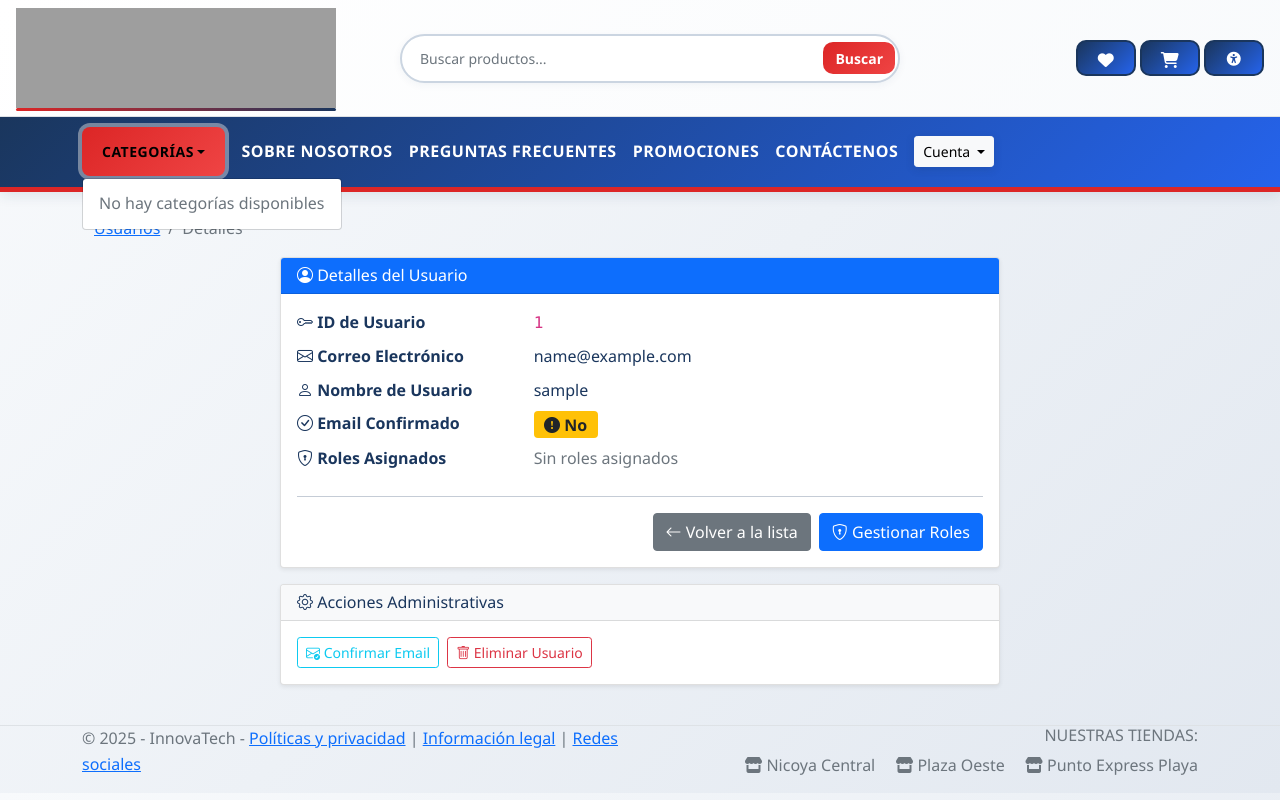
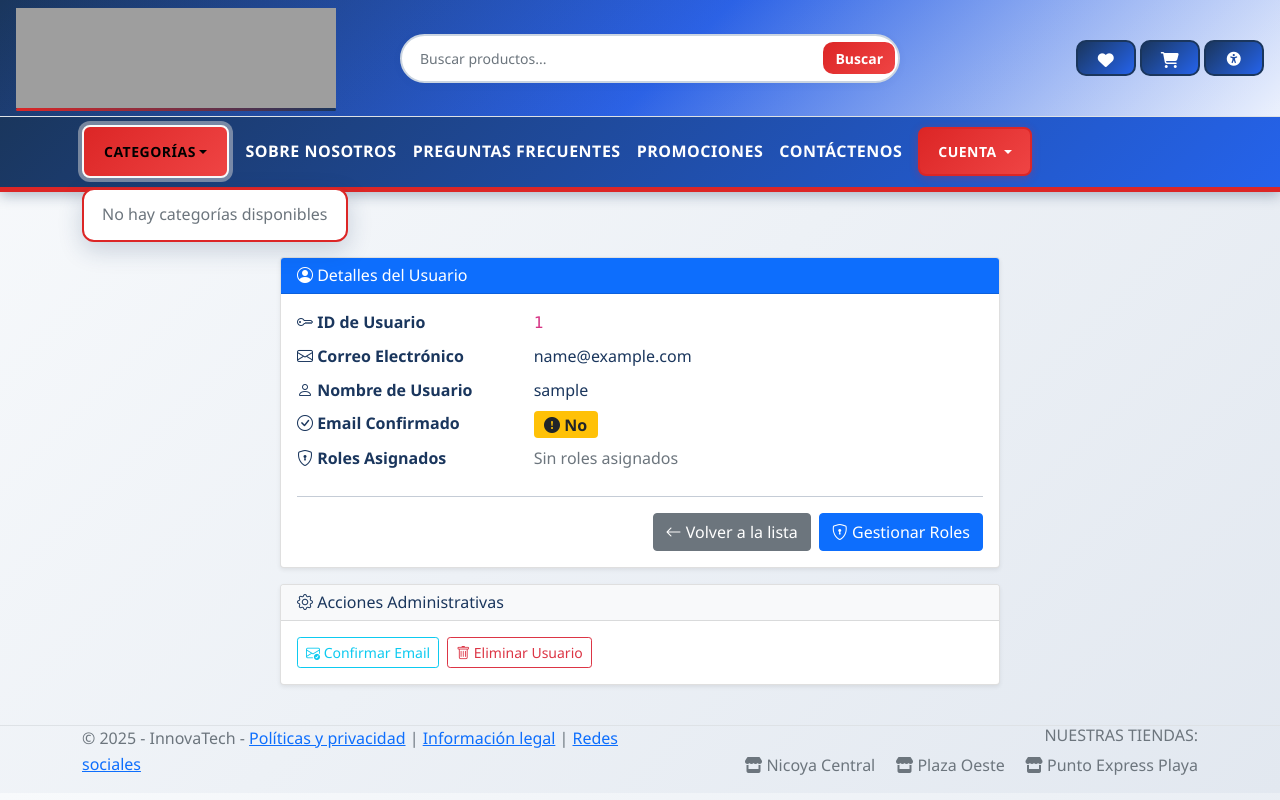
Before and after one commit to 999EMMANUEL/Ecommerce_MVC, an ASP.NET Core app: page /AdminUsers/Details/1 in a window 1280 px wide, after a click on "CATEGORÍAS". Run offline with ASP.NET Core 8, Linux system fonts and the light colour scheme; the visitor is signed in with stand-in values (Sample User, id 1); data that the repository does not hold is empty; some libraries are stand-ins or nearby versions; grey boxes are pictures that could not be loaded.

Commit message:
Corregir problemas de responsividad y estilos de desplegables
- Arreglada responsividad de dropdowns (categorías, login, admin) que aparecían cortados
- Unificado estilo del desplegable de login con el de categorías
- Añadidos gradientes y efectos hover a todos los desplegables
- Aplicados tonos del logo (azul marino #1a365d y rojo #dc2626) al header
- Mejorados estilos de dropdown-items con bordes y transiciones
- Añadido overflow visible a navegación para evitar que se corten los menús
- Implementados media queries específicos para dropdowns en móviles y tablets
- Añadidos z-index y posicionamiento adecuado para todos los tamaños de pantalla

```diff
--- a/ProyectoEcommerce/wwwroot/css/style.css
+++ b/ProyectoEcommerce/wwwroot/css/style.css
@@ -16,9 +16,9 @@ body {
 
 /* Header Styles */
 header {
-    background: linear-gradient(135deg, #ffffff 0%, #f8fafc 100%);
+    background: linear-gradient(135deg, #1a365d 0%, #2563eb 50%, #ffffff 100%);
     border-bottom: 3px solid #dc2626;
-    box-shadow: 0 4px 12px rgba(26, 54, 93, 0.1);
+    box-shadow: 0 4px 12px rgba(26, 54, 93, 0.3);
 }
 
 .header-top {
@@ -28,6 +28,7 @@ header {
     justify-content: space-between;
     flex-wrap: wrap;
     gap: 25px;
+    background: linear-gradient(135deg, rgba(26, 54, 93, 0.05) 0%, rgba(220, 38, 38, 0.03) 50%, rgba(255, 255, 255, 0.1) 100%);
 }
 
 .logo {
@@ -140,12 +141,17 @@ header {
     background: linear-gradient(135deg, #1a365d 0%, #2563eb 100%);
     padding: 0 20px;
     border-bottom: 2px solid #dc2626;
+    overflow: visible;
+    position: relative;
+    z-index: 1000;
 }
 
 .nav-container {
     display: flex;
     align-items: center;
     gap: 35px;
+    overflow: visible;
+    position: relative;
 }
 
 .categories-dropdown {
@@ -154,7 +160,7 @@ header {
 
 .categories-btn {
     background: linear-gradient(135deg, #dc2626 0%, #ef4444 100%);
-    border: none;
+    border: 2px solid #dc2626;
     color: white;
     padding: 14px 20px;
     font-size: 14px;
@@ -170,8 +176,9 @@ header {
     .categories-btn:hover {
         background: linear-gradient(135deg, #ffffff 0%, #f8fafc 100%);
         color: #1a365d;
+        border-color: #1a365d;
         transform: translateY(-2px);
-        box-shadow: 0 4px 15px rgba(255, 255, 255, 0.4);
+        box-shadow: 0 4px 15px rgba(26, 54, 93, 0.4);
     }
 
 .dropdown-content {
@@ -797,74 +804,198 @@ header {
 
 
 
-/* Estilos para el dropdown de cuenta */
-#accountMenu {
+/* ============================================
+   ESTILOS UNIFICADOS PARA TODOS LOS DROPDOWNS
+   ============================================ */
+
+/* Botones de dropdowns - Estilo unificado */
+#accountMenu,
+#adminMenu {
+    background: linear-gradient(135deg, #dc2626 0%, #ef4444 100%);
+    border: 2px solid #dc2626;
+    color: white !important;
+    padding: 12px 18px;
+    font-size: 14px;
+    font-weight: 700;
+    text-transform: uppercase;
+    letter-spacing: 0.5px;
     transition: all 0.3s ease;
-    box-shadow: 0 2px 8px rgba(26, 54, 93, 0.2);
+    box-shadow: 0 2px 8px rgba(220, 38, 38, 0.3);
+    border-radius: 8px;
 }
 
-    #accountMenu:hover {
-        background: #e2e8f0;
+    #accountMenu:hover,
+    #adminMenu:hover {
+        background: linear-gradient(135deg, #ffffff 0%, #f8fafc 100%);
+        color: #1a365d !important;
+        border-color: #1a365d;
         transform: translateY(-2px);
+        box-shadow: 0 4px 15px rgba(26, 54, 93, 0.4);
     }
 
-.dropdown-menu[aria-labelledby="accountMenu"] {
+/* Menús desplegables de Bootstrap - Estilo mejorado */
+.dropdown-menu {
+    position: absolute !important;
+    background: #ffffff;
+    border: 2px solid #dc2626 !important;
+    border-radius: 12px !important;
+    box-shadow: 0 8px 25px rgba(26, 54, 93, 0.2) !important;
+    padding: 0 !important;
+    margin-top: 8px !important;
+    overflow: visible !important;
+    min-width: 250px !important;
+    max-height: 80vh !important;
+    overflow-y: auto !important;
+    z-index: 9999 !important;
     animation: slideDown 0.3s ease;
-    border: 2px solid #1a365d;
 }
 
+/* Header del dropdown */
 .dropdown-menu .dropdown-header {
-    background: linear-gradient(135deg, #f8fafc 0%, #e2e8f0 100%);
+    background: linear-gradient(135deg, #1a365d 0%, #2563eb 100%);
+    color: #ffffff !important;
+    font-weight: 700;
+    padding: 12px 18px;
+    border-bottom: 3px solid #dc2626;
+    font-size: 14px;
+    text-transform: uppercase;
+    letter-spacing: 0.5px;
+}
+
+/* Items del dropdown */
+.dropdown-menu .dropdown-item {
     color: #1a365d;
-    font-weight: 700;
-    border-bottom: 2px solid #dc2626;
+    padding: 12px 18px;
+    font-size: 14px;
+    font-weight: 500;
+    border-bottom: 1px solid #e2e8f0;
+    transition: all 0.2s ease;
+}
+
+    .dropdown-menu .dropdown-item:hover {
+        background: linear-gradient(135deg, #dc2626 0%, #ef4444 100%);
+        color: #ffffff !important;
+        padding-left: 25px;
+        border-radius: 0;
+    }
+
+    .dropdown-menu .dropdown-item:last-child {
+        border-bottom: none;
+    }
+
+/* Dividers */
+.dropdown-menu .dropdown-divider {
+    border-top: 2px solid #dc2626;
+    margin: 0;
+    opacity: 0.3;
 }
 
 /* Botón de salir en el dropdown */
 .dropdown-menu form button {
     transition: all 0.2s ease;
+    font-weight: 600;
+    border: 2px solid #dc2626;
 }
 
     .dropdown-menu form button:hover {
         transform: scale(1.02);
+        background: linear-gradient(135deg, #dc2626 0%, #ef4444 100%);
+        border-color: #dc2626;
+        box-shadow: 0 4px 12px rgba(220, 38, 38, 0.3);
     }
 
-/* Responsive para dropdown de cuenta */
-@media (max-width: 768px) {
-    #accountMenu {
-        font-size: 12px;
-        padding: 6px 12px;
+/* ============================================
+   MEDIA QUERIES PARA DROPDOWNS RESPONSIVOS
+   ============================================ */
+
+@media (max-width: 992px) {
+    /* Asegurar que dropdowns no se corten en tablets */
+    .dropdown-menu {
+        position: absolute !important;
+        left: auto !important;
+        right: 0 !important;
+        transform: none !important;
+        max-width: calc(100vw - 30px) !important;
     }
 
-    .dropdown-menu[aria-labelledby="accountMenu"] {
+    .categories-dropdown .dropdown-menu {
+        left: 0 !important;
+        right: auto !important;
+    }
+}
+
+@media (max-width: 768px) {
+    #accountMenu,
+    #adminMenu {
+        font-size: 12px;
+        padding: 10px 14px;
+    }
+
+    .categories-btn {
+        font-size: 12px;
+        padding: 10px 14px;
+    }
+
+    .dropdown-menu {
         min-width: 220px !important;
-        max-width: calc(100vw - 20px);
+        max-width: calc(100vw - 20px) !important;
         font-size: 13px;
+        position: fixed !important;
+        left: 50% !important;
+        transform: translateX(-50%) !important;
+        right: auto !important;
+        margin-top: 5px !important;
     }
 
     .dropdown-menu .dropdown-header {
         font-size: 12px;
-        padding: 8px 12px;
+        padding: 10px 14px;
     }
 
     .dropdown-menu .dropdown-item {
         font-size: 12px;
-        padding: 8px 12px;
+        padding: 10px 14px;
+    }
+
+    /* Evitar que navegación oculte dropdowns */
+    .navigation {
+        overflow: visible !important;
+    }
+
+    .nav-container {
+        overflow: visible !important;
     }
 }
 
 @media (max-width: 576px) {
-    #accountMenu {
+    #accountMenu,
+    #adminMenu {
         font-size: 11px;
-        padding: 5px 10px;
+        padding: 8px 12px;
     }
 
-    .dropdown-menu[aria-labelledby="accountMenu"] {
+    .categories-btn {
+        font-size: 11px;
+        padding: 8px 12px;
+    }
+
+    .dropdown-menu {
         min-width: 200px !important;
+        max-width: calc(100vw - 16px) !important;
+        position: fixed !important;
+        left: 8px !important;
+        right: 8px !important;
+        transform: none !important;
+        margin: 5px auto !important;
     }
 
     .dropdown-menu .dropdown-item {
         font-size: 11px;
-        padding: 7px 10px;
+        padding: 8px 12px;
+    }
+
+    .dropdown-menu .dropdown-header {
+        font-size: 11px;
+        padding: 8px 12px;
     }
 }
```
